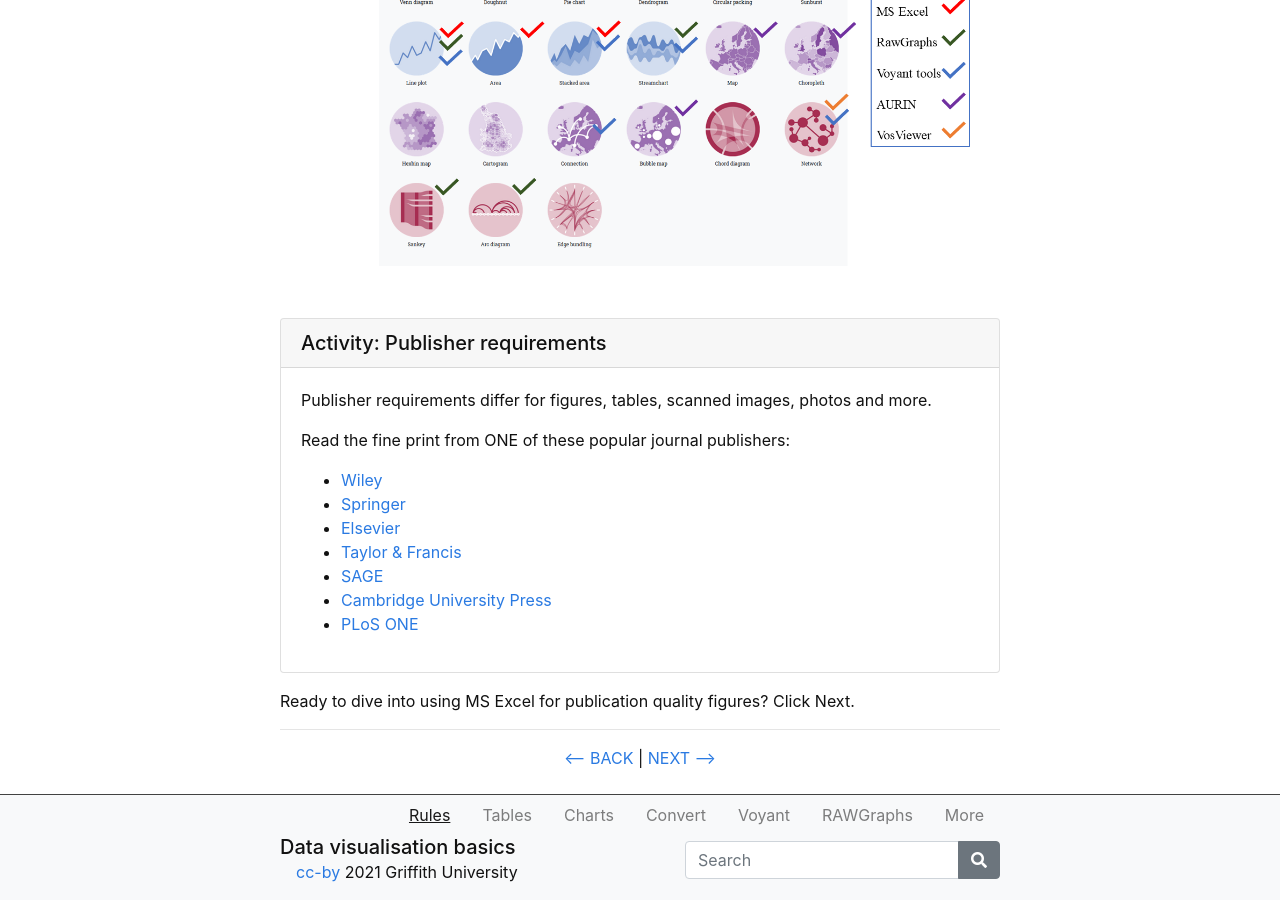
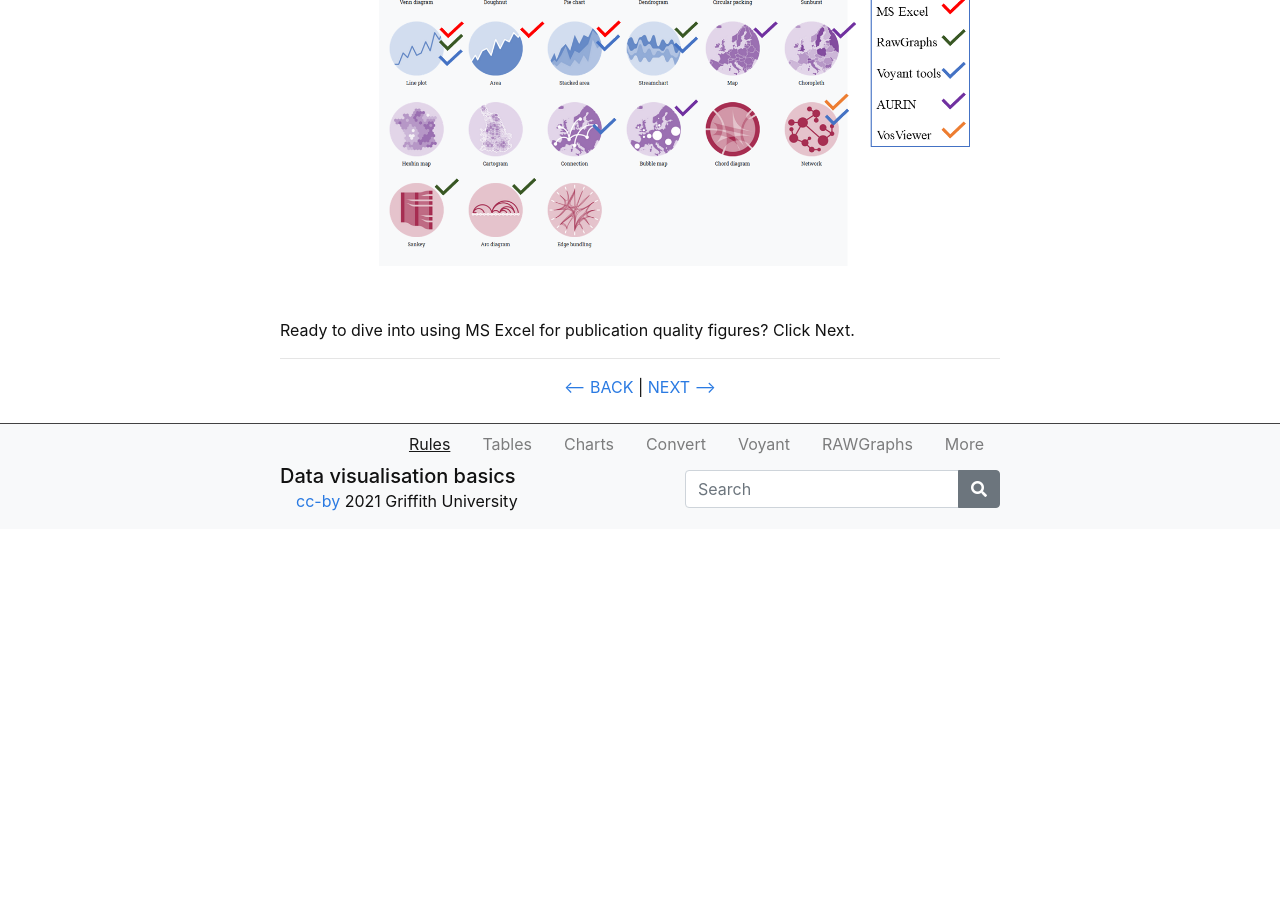
Before and after one commit to GULibrarySandbox/data-vis-basics, a Jekyll site: the page built from content/1-rules.md, in a window 1280 px wide and 900 px high, scrolled down 2163 px. Built offline with Jekyll 4.4.1, drawn with Linux system fonts in a browser that asks for light colours; after the commit the page ends 2692 px from its top, so only the background shows below that.

Commit message:
Update 1-rules.md

```diff
--- a/content/1-rules.md
+++ b/content/1-rules.md
@@ -41,21 +41,6 @@ Then check out the images below to identify which tool can create the chart type
 {% include figure.html img="DataViz1.PNG" alt="Data to Viz - tools" caption="Data to Viz - tools" width="100%" %}
 {% include figure.html img="DataViz2.PNG" alt="Data to Viz - tools" width="100%" %}
 
-
-{% capture text %}
-Publisher requirements differ for figures, tables, scanned images, photos and more.
-
-Read the fine print from ONE of these popular journal publishers:
-- [Wiley](https://authorservices.wiley.com/asset/photos/electronic_artwork_guidelines.pdf)
-- [Springer](https://www.springer.com/gp/authors-editors/journal-author/journal-author-helpdesk/preparation/1276#c1260)
-- [Elsevier](https://www-elsevier-com.libraryproxy.griffith.edu.au/authors/author-schemas/artwork-and-media-instructions/)
-- [Taylor & Francis](http://journals.taylorandfrancis.com/tfo/UEMP/UEMP-IFA-Figure-Guidelines.pdf)
-- [SAGE](https://au.sagepub.com/en-gb/oce/manuscript-submission-guidelines)
-- [Cambridge University Press](https://www.cambridge.org/core/services/authors/journals/journals-artwork-guide)
-- [PLoS ONE](https://journals.plos.org/plosone/s/figures){% endcapture %}
-{% include card.md header="Activity: Publisher requirements" text=text %}
-
-
 Ready to dive into using MS Excel for publication quality figures?  Click Next.
 
 -----
```
